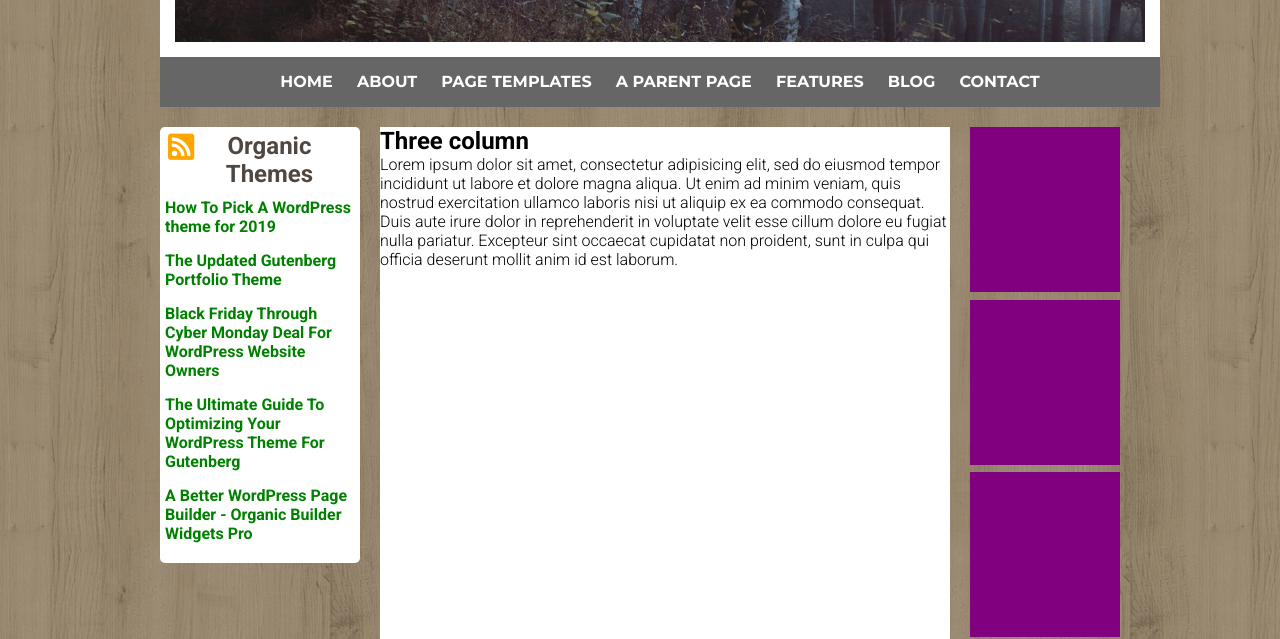
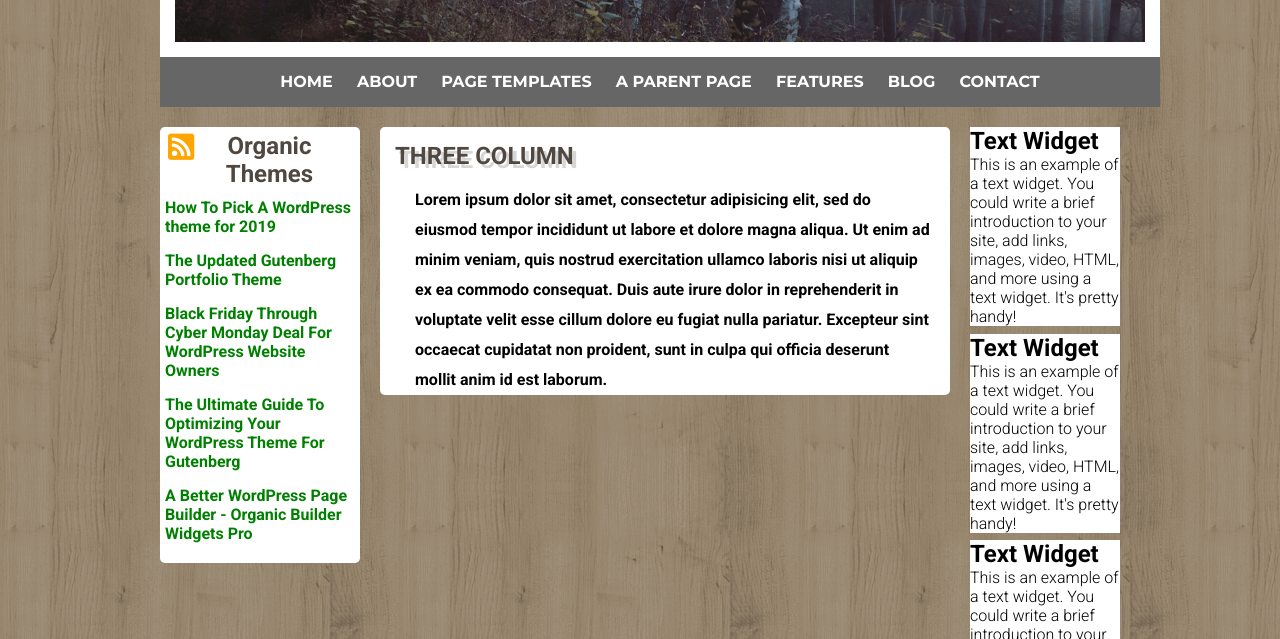
Before and after one commit to Simone-ortu/htmlcss-wp, a plain HTML site: page index.html in a window 1280 px wide. Shown: the part 313-952 px from the top of the page. Drawn offline with Linux system fonts and the light colour scheme.

Commit message:
Ended mainbox

```diff
--- a/css/style.css
+++ b/css/style.css
@@ -125,8 +125,22 @@ aside.left-col{
 /*mainbox*/
 .mainbox{
   width: calc(100% - 43%);
-  height: 800px;
+  /*  height: 800px;*/
   background-color: white;
+  border-radius: 5px;
+}
+.mainbox h2{
+  padding: 15px;
+  text-transform: uppercase;
+  color: #504741;
+  text-shadow: 4px 4px rgba(0, 0, 0, 0.16);
+}
+.mainbox p{
+  margin: 0 20px ;
+  padding-left: 15px;
+  line-height: 30px;
+  font-weight: 600;
+  font-size: 16px;
 }
 main .right-col{
   width: 15%;
@@ -136,20 +150,20 @@ main .right-col{
 }
 .topbox{
   width:100%;
-  height: 33%;
-  background-color: purple;
+  /*height: 33%;*/
+  background-color: white;
   /*margin-top: 1%;*/
 }
 .midbox{
   width:100%;
-  height: 33%;
-  background-color: purple;
+  /*height: 33%;*/
+  background-color: white;
   margin-top: 5%;
 }
 .botbox{
   width:100%;
-  height: 33%;
-  background-color: purple;
+  /*height: 33%;*/
+  background-color: white;
   margin-top: 5%;
 }
 footer{
--- a/index.html
+++ b/index.html
@@ -59,7 +59,7 @@
        <!--box centrale-->
        <div class="mainbox float-left">
          <h2>Three column</h2>
-         <span>Lorem ipsum dolor sit amet, consectetur adipisicing elit, sed do eiusmod tempor incididunt ut labore et dolore magna aliqua. Ut enim ad minim veniam, quis nostrud exercitation ullamco laboris nisi ut aliquip ex ea commodo consequat. Duis aute irure dolor in reprehenderit in voluptate velit esse cillum dolore eu fugiat nulla pariatur. Excepteur sint occaecat cupidatat non proident, sunt in culpa qui officia deserunt mollit anim id est laborum.</span>
+         <p>Lorem ipsum dolor sit amet, consectetur adipisicing elit, sed do eiusmod tempor incididunt ut labore et dolore magna aliqua. Ut enim ad minim veniam, quis nostrud exercitation ullamco laboris nisi ut aliquip ex ea commodo consequat. Duis aute irure dolor in reprehenderit in voluptate velit esse cillum dolore eu fugiat nulla pariatur. Excepteur sint occaecat cupidatat non proident, sunt in culpa qui officia deserunt mollit anim id est laborum.</p>
 
 
        </div>
@@ -68,12 +68,18 @@
        <div class="right-col float-left">
 
          <div class="topbox">
+           <h2>Text Widget</h2>
+           <p>This is an example of a text widget. You could write a brief introduction to your site, add links, images, video, HTML, and more using a text widget. It's pretty handy!</p>
 
          </div>
          <div class="midbox">
+           <h2>Text Widget</h2>
+           <p>This is an example of a text widget. You could write a brief introduction to your site, add links, images, video, HTML, and more using a text widget. It's pretty handy!</p>
 
          </div>
          <div class="botbox">
+           <h2>Text Widget</h2>
+           <p>This is an example of a text widget. You could write a brief introduction to your site, add links, images, video, HTML, and more using a text widget. It's pretty handy!</p>
 
          </div>
 
```
